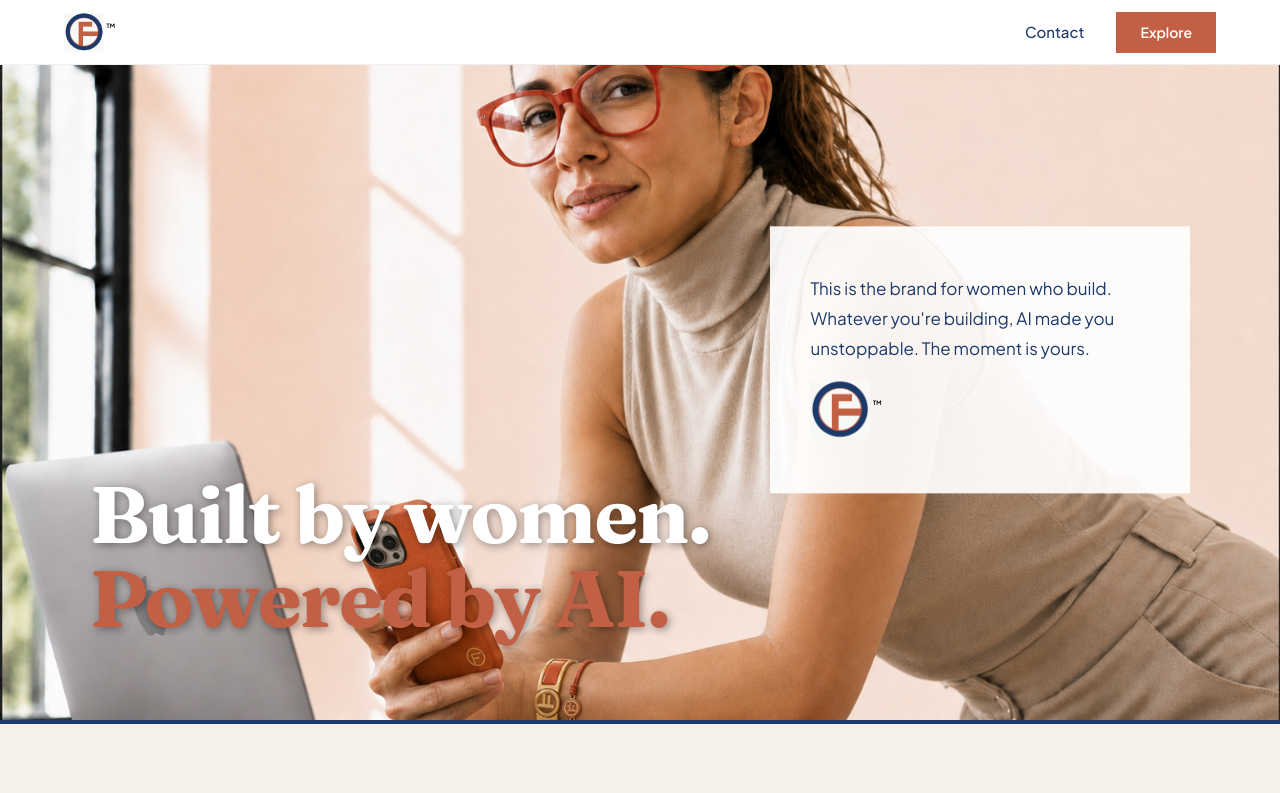
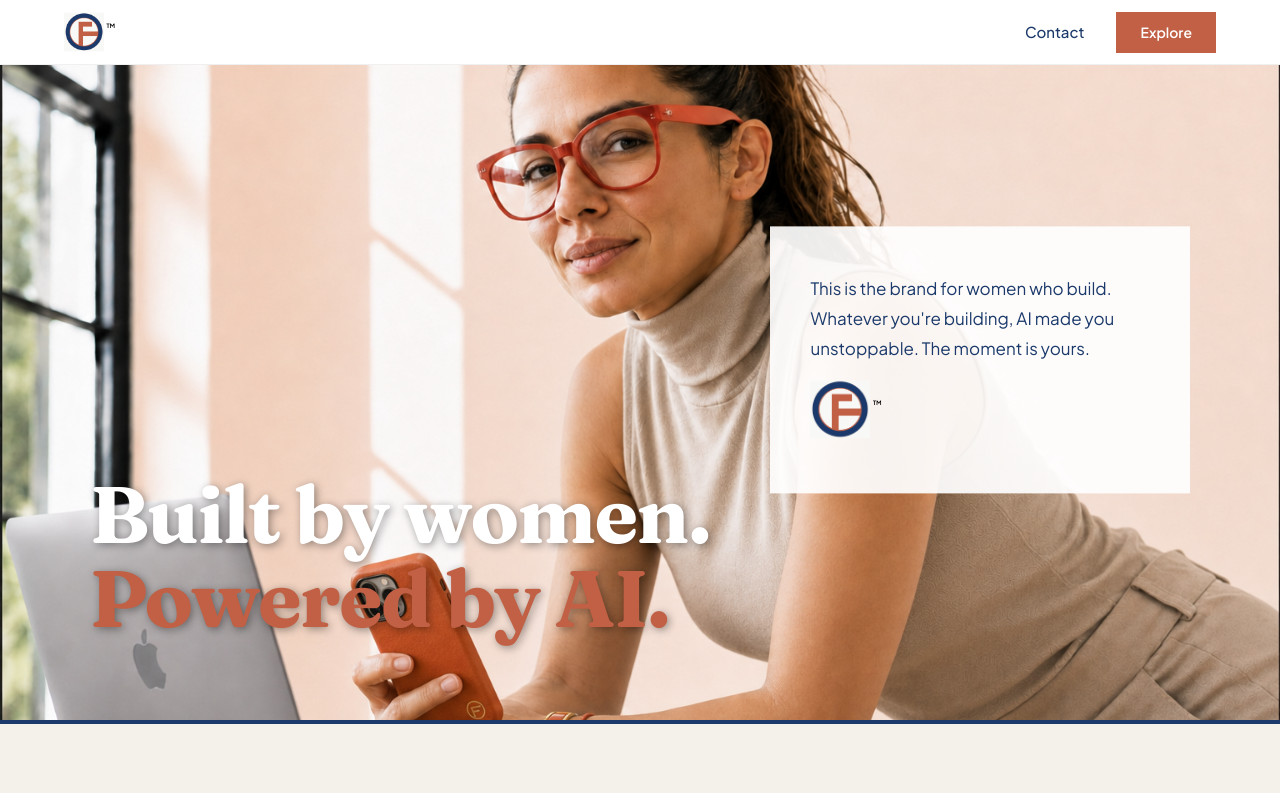
Before and after one commit to millsbuilds/foundher-site, a React (Vite) app: page / in a window 1280 px wide. Shown: the top 793 px of the page. Built offline with nearby package versions, Linux system fonts and the light colour scheme.

Commit message:
Update HomePage.tsx

```diff
--- a/src/pages/HomePage.tsx
+++ b/src/pages/HomePage.tsx
@@ -154,7 +154,7 @@ function Hero() {
       <img
         src="/images/FH_hero-image-final.png"
         alt="FoundHer AI"
-        style={{ position: "absolute", inset: 0, width: "100%", height: "100%", objectFit: "cover", objectPosition: "center center", display: "block", zIndex: 0 }}
+        style={{ position: "absolute", inset: 0, width: "100%", height: "100%", objectFit: "cover", objectPosition: "50% 10%", display: "block", zIndex: 0 }}
       />
       <div style={{ position: "relative", zIndex: 1, display: "flex", flexDirection: "column", justifyContent: "flex-end", minHeight: "90vh", padding: "0 0 80px 7%" }}>
         <span style={{ fontFamily: font.display, fontWeight: 700, fontSize: 80, lineHeight: 1.05, letterSpacing: "-0.02em", color: "#FFFFFF", display: "block", textShadow: "2px 2px 8px rgba(0,0,0,0.4)" }}>Built by women.</span>
```
